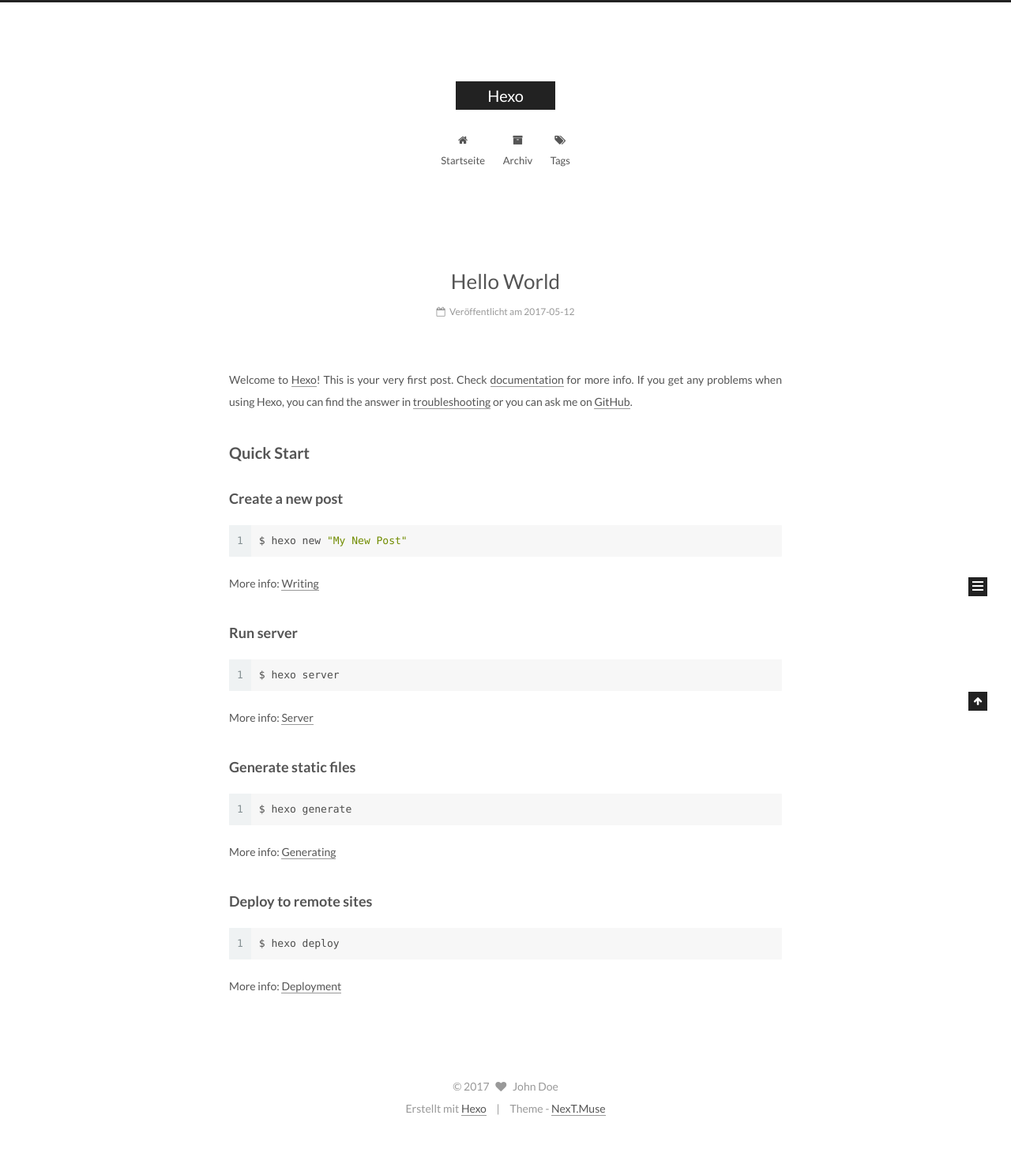
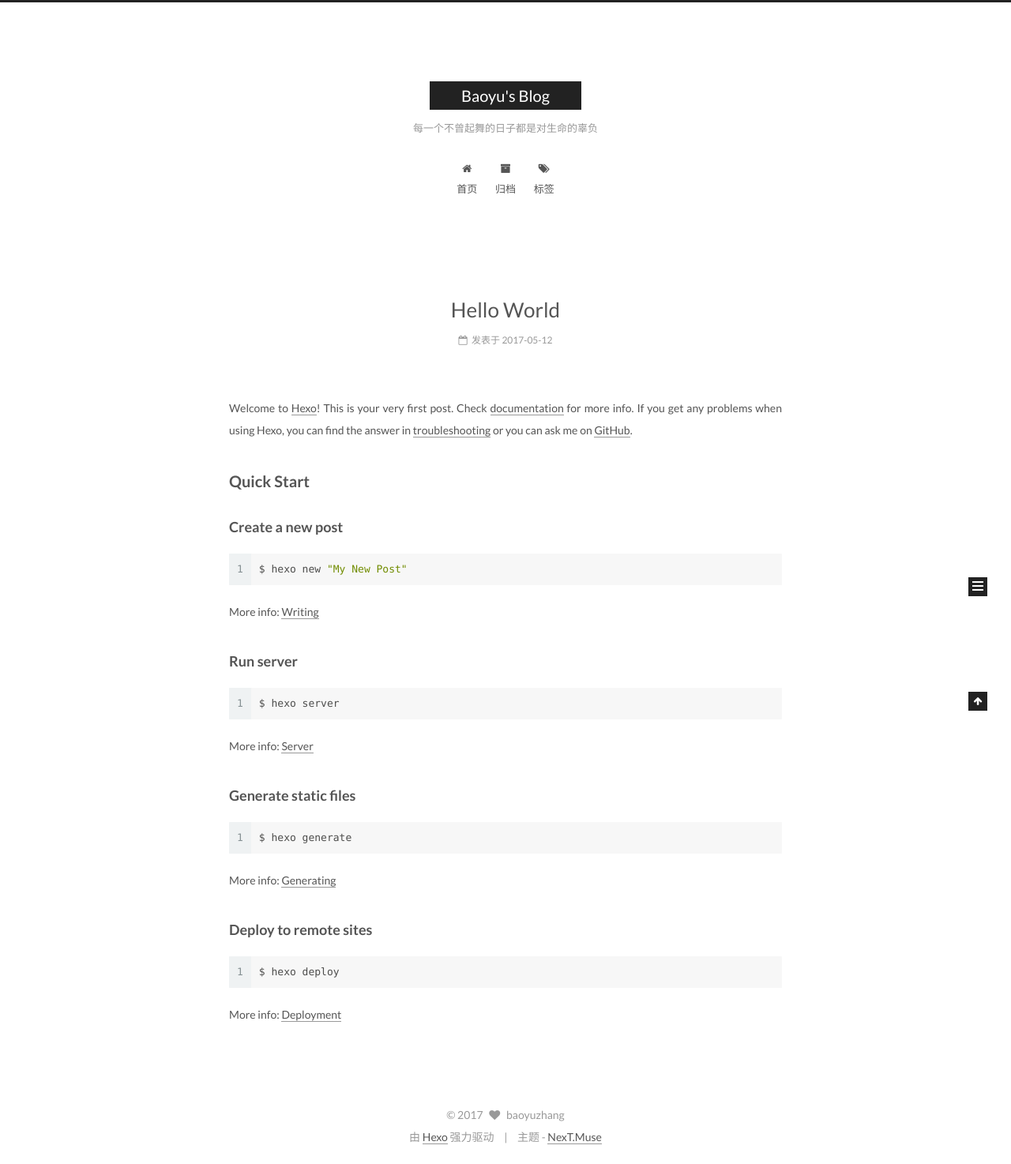
Before and after one commit to baoyutong/baoyutong.github.io, a plain HTML site: page index.html in a window 1280 px wide. Shown: the whole page at 79% size. Before the commit the page ends 1438 px from the top, so only its background shows below. Drawn offline with Linux system fonts and the light colour scheme.

Commit message:
Site updated: 2017-05-12 17:33:50

```diff
--- a/index.html
+++ b/index.html
@@ -5,7 +5,7 @@
 
 
 
-<html class="theme-next muse use-motion" lang="">
+<html class="theme-next muse use-motion" lang="zh-Hans">
 <head>
   <meta charset="UTF-8"/>
 <meta http-equiv="X-UA-Compatible" content="IE=edge" />
@@ -90,12 +90,15 @@
 
 
 
+<meta name="description" content="前段学习">
 <meta property="og:type" content="website">
-<meta property="og:title" content="Hexo">
+<meta property="og:title" content="Baoyu&#39;s Blog">
 <meta property="og:url" content="http://yoursite.com/index.html">
-<meta property="og:site_name" content="Hexo">
+<meta property="og:site_name" content="Baoyu&#39;s Blog">
+<meta property="og:description" content="前段学习">
 <meta name="twitter:card" content="summary">
-<meta name="twitter:title" content="Hexo">
+<meta name="twitter:title" content="Baoyu&#39;s Blog">
+<meta name="twitter:description" content="前段学习">
 
 
 
@@ -109,7 +112,7 @@
     motion: true,
     duoshuo: {
       userId: '0',
-      author: 'Author'
+      author: '博主'
     },
     algolia: {
       applicationID: '',
@@ -129,10 +132,10 @@
 
 
 
-  <title>Hexo</title>
+  <title>Baoyu's Blog</title>
 </head>
 
-<body itemscope itemtype="http://schema.org/WebPage" lang="">
+<body itemscope itemtype="http://schema.org/WebPage" lang="zh-Hans">
 
 
 
@@ -167,12 +170,12 @@
     <div class="custom-logo-site-title">
       <a href="/"  class="brand" rel="start">
         <span class="logo-line-before"><i></i></span>
-        <span class="site-title">Hexo</span>
+        <span class="site-title">Baoyu's Blog</span>
         <span class="logo-line-after"><i></i></span>
       </a>
     </div>
 
-        <p class="site-subtitle"></p>
+        <p class="site-subtitle">每一个不曾起舞的日子都是对生命的辜负</p>
 
   </div>
 
@@ -197,7 +200,7 @@
 
               <i class="menu-item-icon fa fa-fw fa-home"></i> <br />
 
-            Startseite
+            首页
           </a>
         </li>
 
@@ -207,7 +210,7 @@
 
               <i class="menu-item-icon fa fa-fw fa-archive"></i> <br />
 
-            Archiv
+            归档
           </a>
         </li>
 
@@ -217,7 +220,7 @@
 
               <i class="menu-item-icon fa fa-fw fa-tags"></i> <br />
 
-            Tags
+            标签
           </a>
         </li>
 
@@ -253,13 +256,13 @@
     <link itemprop="mainEntityOfPage" href="http://yoursite.com/2017/05/12/hello-world/">
 
     <span hidden itemprop="author" itemscope itemtype="http://schema.org/Person">
-      <meta itemprop="name" content="John Doe">
+      <meta itemprop="name" content="baoyuzhang">
       <meta itemprop="description" content="">
       <meta itemprop="image" content="/images/avatar.gif">
     </span>
 
     <span hidden itemprop="publisher" itemscope itemtype="http://schema.org/Organization">
-      <meta itemprop="name" content="Hexo">
+      <meta itemprop="name" content="Baoyu's Blog">
     </span>
 
 
@@ -279,9 +282,9 @@
                 <i class="fa fa-calendar-o"></i>
               </span>
 
-                <span class="post-meta-item-text">Veröffentlicht am</span>
+                <span class="post-meta-item-text">发表于</span>
 
-              <time title="Post created" itemprop="dateCreated datePublished" datetime="2017-05-12T11:53:50+08:00">
+              <time title="创建于" itemprop="dateCreated datePublished" datetime="2017-05-12T11:53:50+08:00">
                 2017-05-12
               </time>
 
@@ -395,10 +398,10 @@
         <div class="site-author motion-element" itemprop="author" itemscope itemtype="http://schema.org/Person">
           <img class="site-author-image" itemprop="image"
                src="/images/avatar.gif"
-               alt="John Doe" />
-          <p class="site-author-name" itemprop="name">John Doe</p>
+               alt="baoyuzhang" />
+          <p class="site-author-name" itemprop="name">baoyuzhang</p>
 
-              <p class="site-description motion-element" itemprop="description"></p>
+              <p class="site-description motion-element" itemprop="description">前段学习</p>
 
         </div>
         <nav class="site-state motion-element">
@@ -407,7 +410,7 @@
             <div class="site-state-item site-state-posts">
               <a href="/archives">
                 <span class="site-state-item-count">1</span>
-                <span class="site-state-item-name">Artikel</span>
+                <span class="site-state-item-name">日志</span>
               </a>
             </div>
 
@@ -456,16 +459,16 @@
   <span class="with-love">
     <i class="fa fa-heart"></i>
   </span>
-  <span class="author" itemprop="copyrightHolder">John Doe</span>
+  <span class="author" itemprop="copyrightHolder">baoyuzhang</span>
 </div>
 
 
 <div class="powered-by">
-  Erstellt mit  <a class="theme-link" href="https://hexo.io">Hexo</a>
+  由 <a class="theme-link" href="https://hexo.io">Hexo</a> 强力驱动
 </div>
 
 <div class="theme-info">
-  Theme -
+  主题 -
   <a class="theme-link" href="https://github.com/iissnan/hexo-theme-next">
     NexT.Muse
   </a>
```
Also changed, not shown: 2017/05/12/hello-world/index.html (+23 -23 lines), archives/2017/05/index.html (+23 -20 lines), archives/2017/index.html (+23 -20 lines), archives/index.html (+23 -20 lines).
